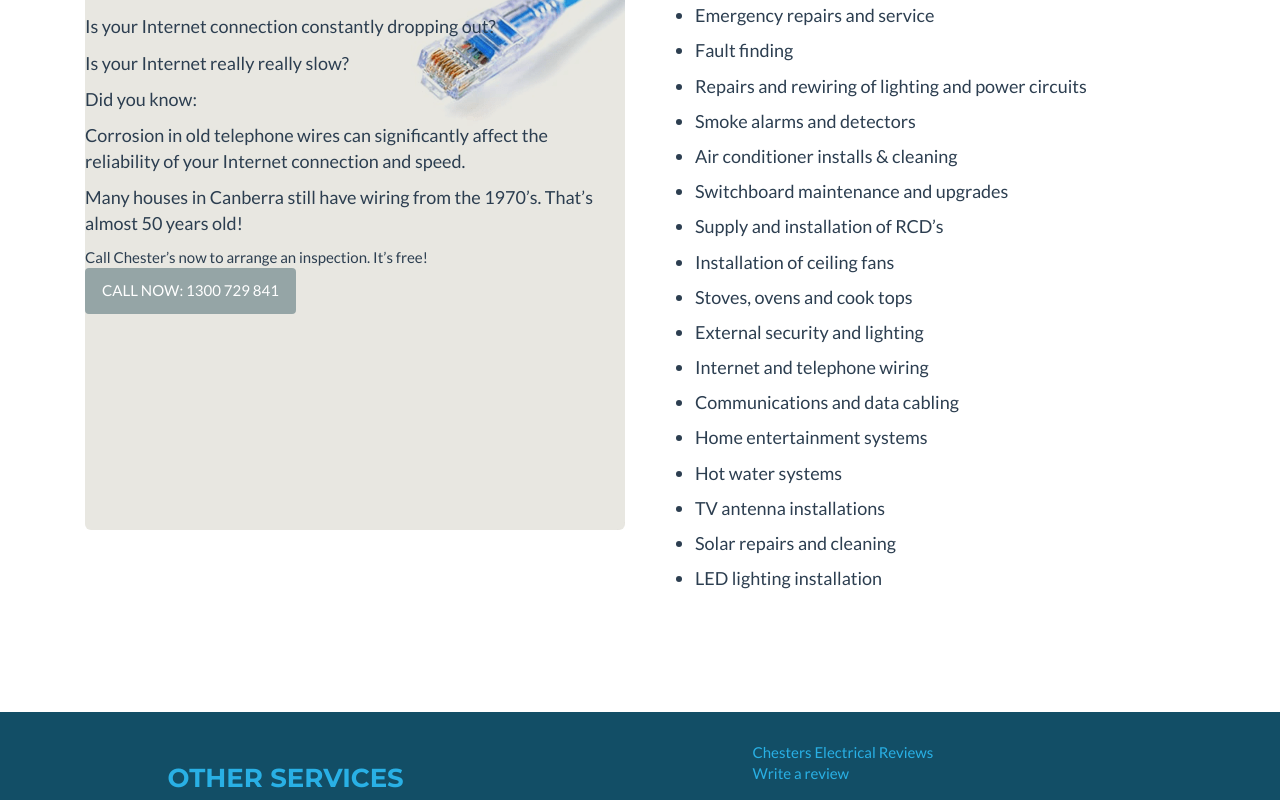
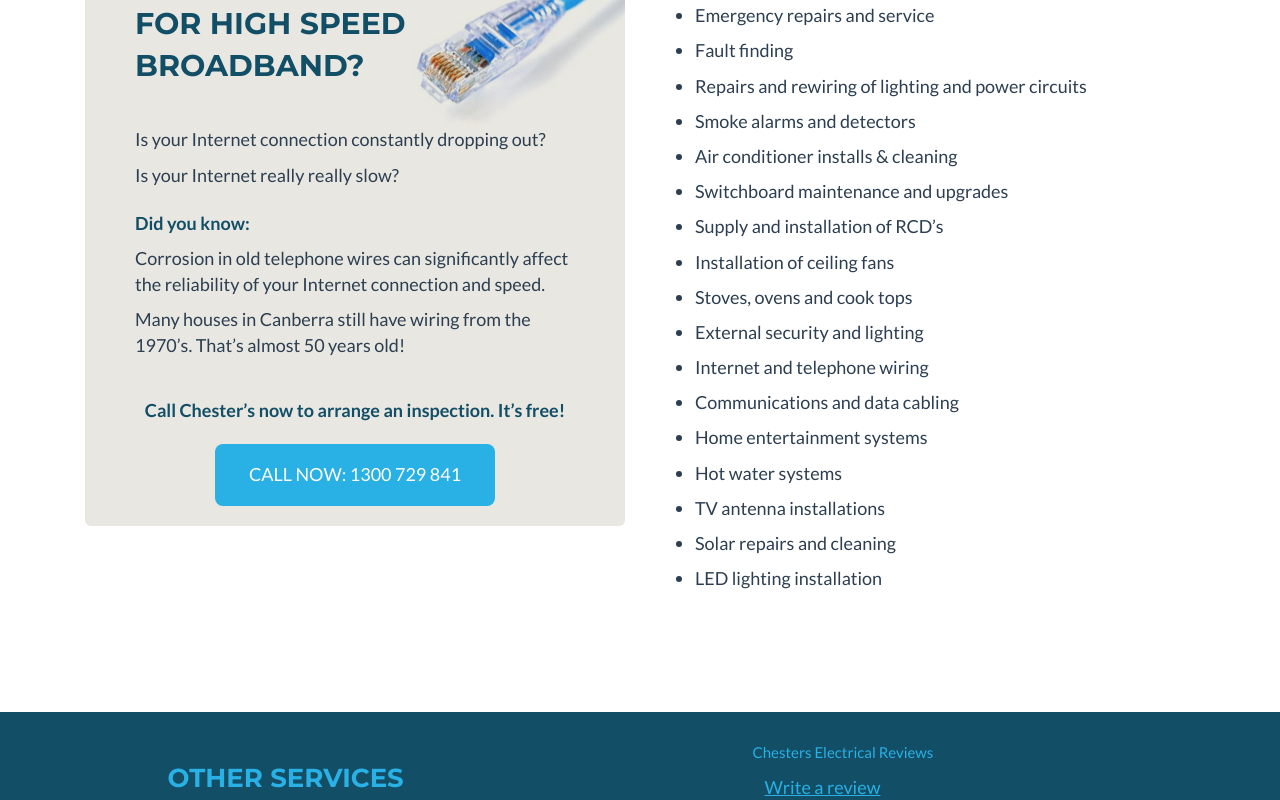
Before and after one commit to jsephora/chesters, a plain HTML site: page residential.html in a window 1280 px wide. Shown: the part 1040-1840 px from the top of the page. Drawn offline with nearby package versions, Linux system fonts and the light colour scheme; a script that the page names is missing.

Commit message:
updated footer and resid page cta box

```diff
--- a/less/contentpage.less
+++ b/less/contentpage.less
@@ -65,12 +65,45 @@
 
 .ctaBox {
     border-radius: 6px;
-    height: 589px;
+    height: auto;
     width: 100%;
     background-color: @beige;
     background-image: url("../img/rj45.png");
-    background-position: right bottom;
+    background-position: right top 24px;
     background-repeat: no-repeat;
+    padding: 20px 50px;
+    p {
+        line-height: 1.4;
+        &.strong {
+            font-weight: 700;
+            color: @cta-header;
+            padding-top: 12px;
+        }
+    }
+    h3 {
+        color: @cta-header;
+        margin-bottom: 40px;
+        line-height: 1.4;
+        font-size: 30px;
+    }
+}
+.cta {
+    padding-top: 30px;
+    text-align: center;
+    tagline {
+        font-size: 18px;
+        font-weight: 700;
+        color: @cta-header;
+        margin-bottom: 20px;
+        display: block;
+    }
+}
+button.btn-cta {
+    background: @brand-success;
+    color: white;
+    padding: 16px 32px;
+    border-radius: 8px;
+    font-size: 18px;
 }
 
 .cta-callout {
--- a/less/custom.less
+++ b/less/custom.less
@@ -81,7 +81,11 @@
 }
 
 .review-link {
-    margin-top: 12px;
+    font-size: 18px;
+    display: block;
+    padding-top: 12px;
+    text-decoration: underline;
+    padding-left: 12px;
 }
 
 //----BUTTON-----
@@ -97,6 +101,9 @@
 }
 
 //---- Home page tile links ----//
+#service-trio {
+    margin: 30px 0;
+}
 a.tile {
     display: block;
     color: @dark-teal;
--- a/less/variables.less
+++ b/less/variables.less
@@ -13,5 +13,6 @@
 @sky-blue: #29b0e5;
 @darker-sky-blue: #249CCC;
 @beige: #e8e7e1;
+@cta-header: #124e66;
 
 // Breakpoints
--- a/residential.html
+++ b/residential.html
@@ -135,16 +135,15 @@
         <div class="clearfix">
             <div class="col-md-6">
                 <div class="ctaBox">
-                    <h3>Is your house ready for high speed broadband?</h3>
+                    <h3>Is your house ready <br>for high speed <br>broadband?</h3>
                     <p>Is your Internet connection constantly dropping out?</p>
-                    <p>
-                        Is your Internet really really slow?</p>
+                    <p>Is your Internet really really slow?</p>
                     <p class="strong">Did you know:</p>
                     <p>Corrosion in old telephone wires can significantly affect the reliability of your Internet connection and speed. </p>
                     <p>Many houses in Canberra still have wiring from the 1970’s. That’s almost 50 years old!</p>
                     <div class="cta">
                         <tagline>Call Chester’s now to arrange an inspection. It’s free!</tagline>
-                        <button class="btn btn-default">CALL NOW: 1300 729 841</button>
+                        <button class="btn btn-cta">CALL NOW: 1300 729 841</button>
                     </div>
                 </div>
             </div>
@@ -212,7 +211,7 @@
                         <a href="https://www.wordofmouth.com.au/certificate/1768323-chesters-electrical" rel="nofollow" class="womo-widget-anchor">
                             <div class="womo-widget-container" data-provider-id="1768323" data-type="review-feed" data-badge-color="colour" data-stars-color="#ff6600" data-background-color="#e8e7e1" data-text-color="#000000" data-review-stars-color="#ff6600" data-review-text-color="#000000" data-width="250px" data-height="232px">Chesters Electrical Reviews</div>
                         </a>
-                        <a href="https://www.yellowpages.com.au/review/chesters-electrical-services-15787072" alt="leave a review">Write a review</a>
+                        <a class="review-link" href="https://www.yellowpages.com.au/review/chesters-electrical-services-15787072" title="leave a review">Write a review</a>
 
                     </div>
 
```
Also changed, not shown: commercial.html (+1 -1 lines), emergency.html (+1 -1 lines), index.html (+5 -2 lines), css/style.css, 2 other files.
